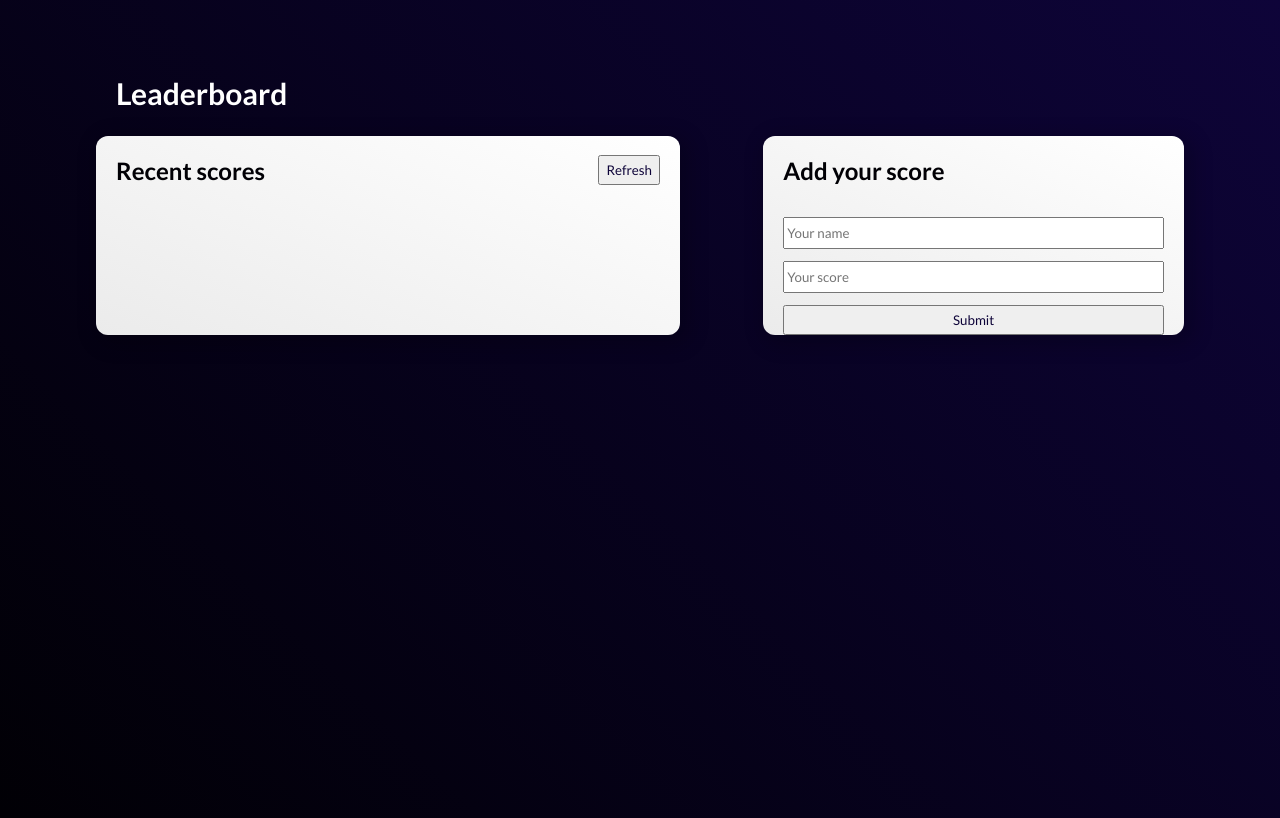
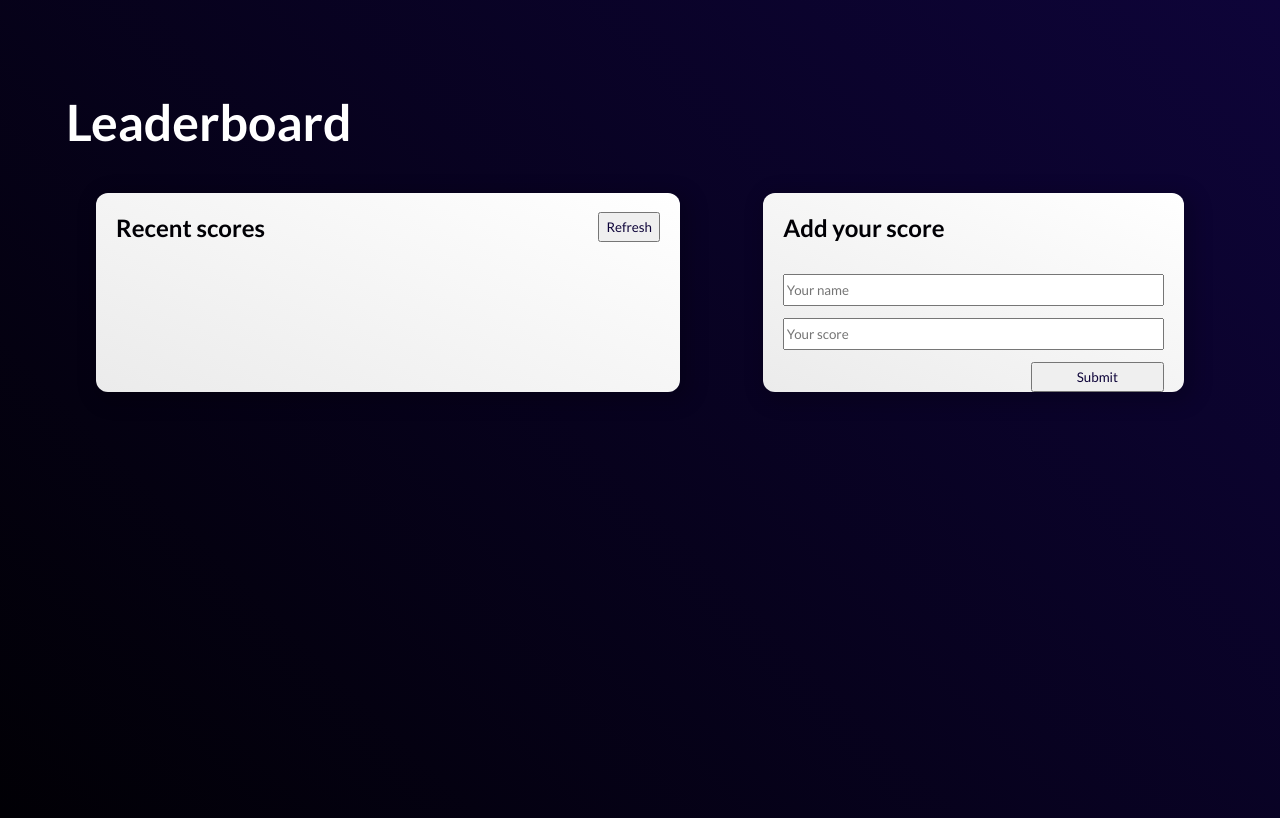
Before and after one commit to yusufobr/Leaderboard, a website built with webpack: page src/index.html in a window 1280 px wide. Built offline with nearby package versions, Linux system fonts and the light colour scheme; no server answers.

Commit message:
fix the Leaderboard title & the submit form btn

```diff
--- a/src/style.css
+++ b/src/style.css
@@ -1,7 +1,7 @@
-@import url('https://fonts.googleapis.com/css2?family=Lato:wght@300;400;700;900&display=swap');
+@import url("https://fonts.googleapis.com/css2?family=Lato:wght@300;400;700;900&display=swap");
 
 * {
-  font-family: 'Lato', sans-serif;
+  font-family: "Lato", sans-serif;
   color: #0e0439;
 }
 
@@ -13,8 +13,8 @@ body {
 
 h1 {
   color: white;
-  padding-left: 20px;
-  font-size: 30px;
+  margin-left: -30px;
+  font-size: 50px;
 }
 
 h2 {
@@ -70,14 +70,24 @@ h2 {
   -moz-box-shadow: 5px 5px 20px 5px rgba(0, 0, 0, 0.2);
 }
 
+button {
+  height: 30px;
+}
+
 form {
   display: flex;
   flex-direction: column;
+  align-items: flex-end;
   gap: 12px;
 }
 
 form input {
   height: 26px;
+  width: 98%;
+}
+
+form button {
+  width: 35%;
 }
 
 ul {
@@ -104,10 +114,6 @@ li:hover {
   display: flex;
   justify-content: space-between;
   align-items: center;
-}
-
-button {
-  height: 30px;
 }
 
 .bg-gray {
```
Also changed, not shown: dist/index.bundle.js.
